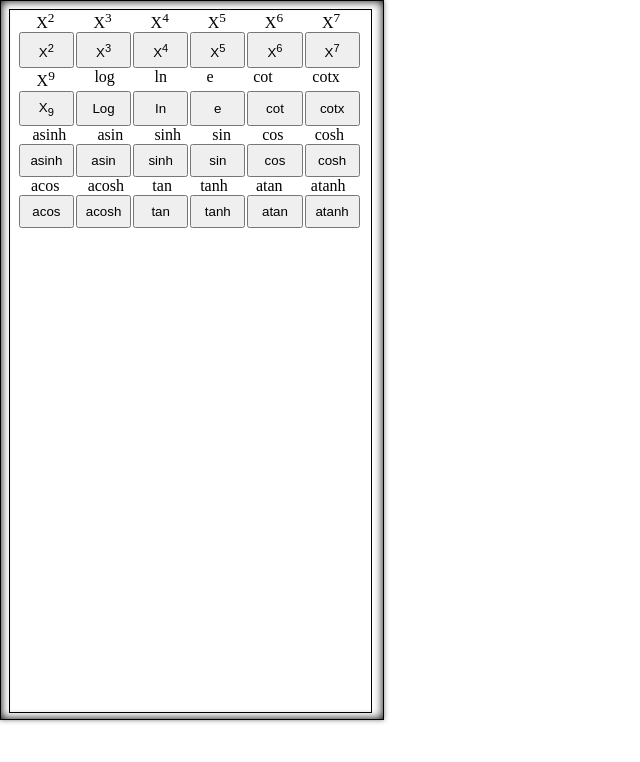
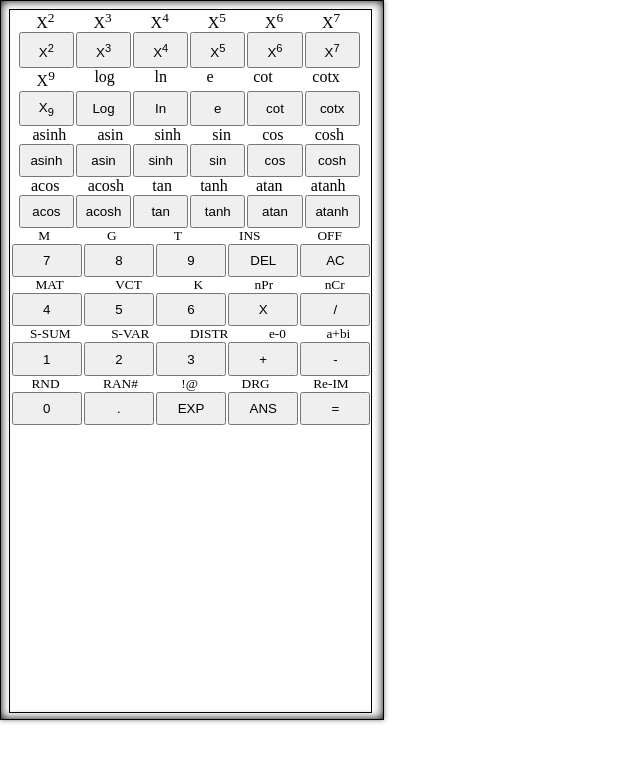
Before and after one commit to NAYANCSE27/sciculator, a plain HTML site: page index.html in a window 1280 px wide. Shown: the whole page, without its empty margins (0-640 px from the left). Drawn offline with Linux system fonts and the light colour scheme.

Commit message:
created all button

```diff
--- a/index.html
+++ b/index.html
@@ -88,6 +88,71 @@
                 <span></span>
                 <span></span>
             </div>
+            <div class="box__three">
+                <span>
+                    <small>M</small>
+                    <small>G</small>
+                    <small>T</small>
+                    <small>INS</small>
+                    <small>OFF</small>
+                </span>
+
+                <span>
+                    <button>7</button>
+                    <button>8</button>
+                    <button>9</button>
+                    <button>DEL</button>
+                    <button>AC</button>
+                </span>
+
+                <span>
+                    <small>MAT</small>
+                    <small>VCT</small>
+                    <small>K</small>
+                    <small>nPr</small>
+                    <small>nCr</small>
+                </span>
+
+                <span>
+                    <button>4</button>
+                    <button>5</button>
+                    <button>6</button>
+                    <button>X</button>
+                    <button>/</button>
+                </span>
+
+                <span>
+                    <small>S-SUM</small>
+                    <small>S-VAR</small>
+                    <small>DISTR</small>
+                    <small>e-0</small>
+                    <small>a+bi</small>
+                </span>
+
+                <span>
+                    <button>1</button>
+                    <button>2</button>
+                    <button>3</button>
+                    <button>+</button>
+                    <button>-</button>
+                </span>
+
+                <span>
+                    <small>RND</small>
+                    <small>RAN#</small>
+                    <small>!@</small>
+                    <small>DRG</small>
+                    <small>Re-IM</small>
+                </span>
+
+                <span>
+                    <button>0</button>
+                    <button>.</button>
+                    <button>EXP</button>
+                    <button>ANS</button>
+                    <button>=</button>
+                </span>
+            </div>
         </section>
     </div>
 
--- a/style.css
+++ b/style.css
@@ -40,3 +40,21 @@
     padding: 2%;
     margin-left: 2px;
 }
+
+.main__box .box__one .box__three{
+    display: flex;
+    flex-direction: column;
+}
+
+
+.main__box .box__one .box__three span{
+    display: flex;
+    justify-content: space-around;
+}
+
+
+.main__box .box__one .box__three span button{
+    width: 20%;
+    padding: 2%;
+    margin-left: 2px;
+}
```
